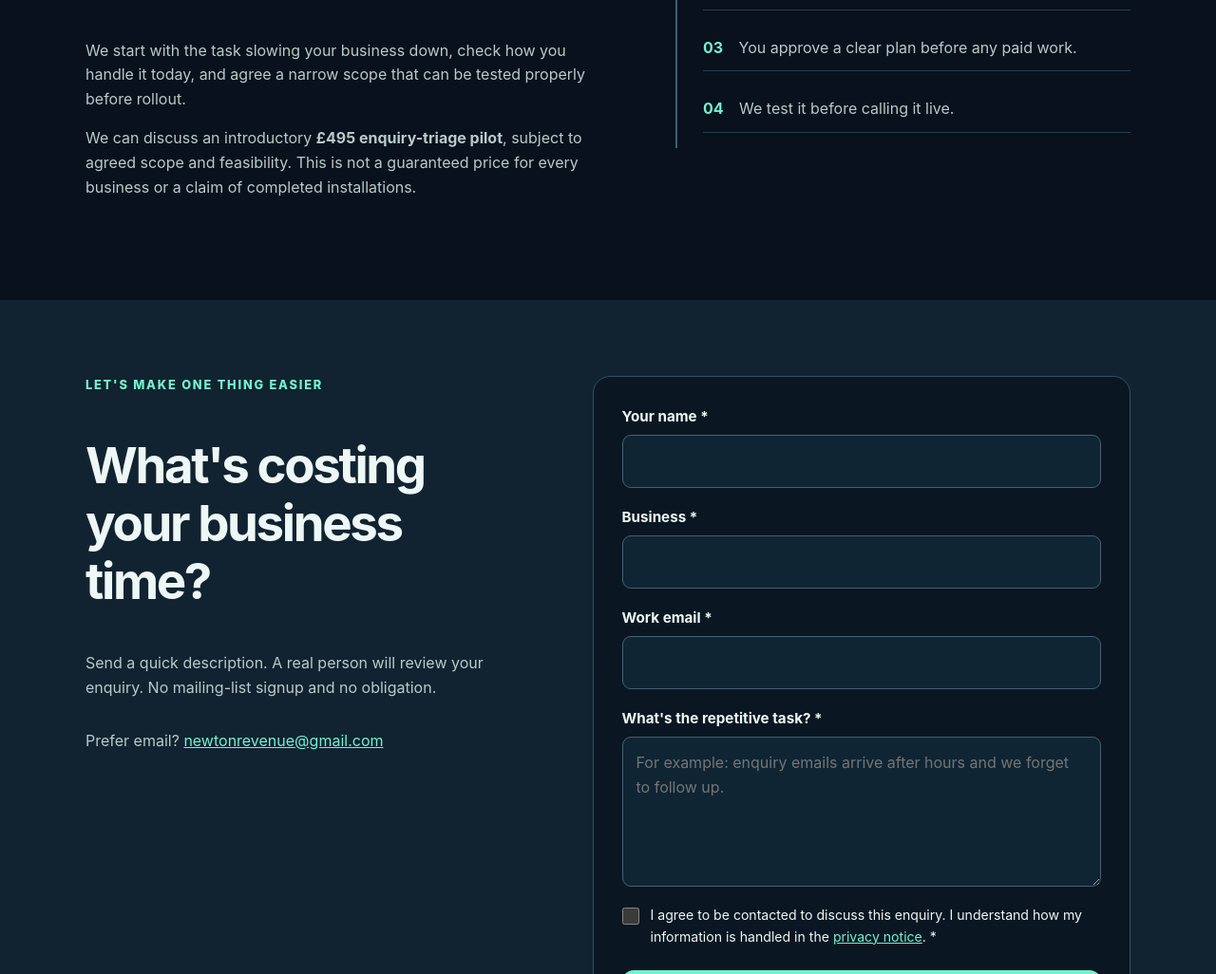
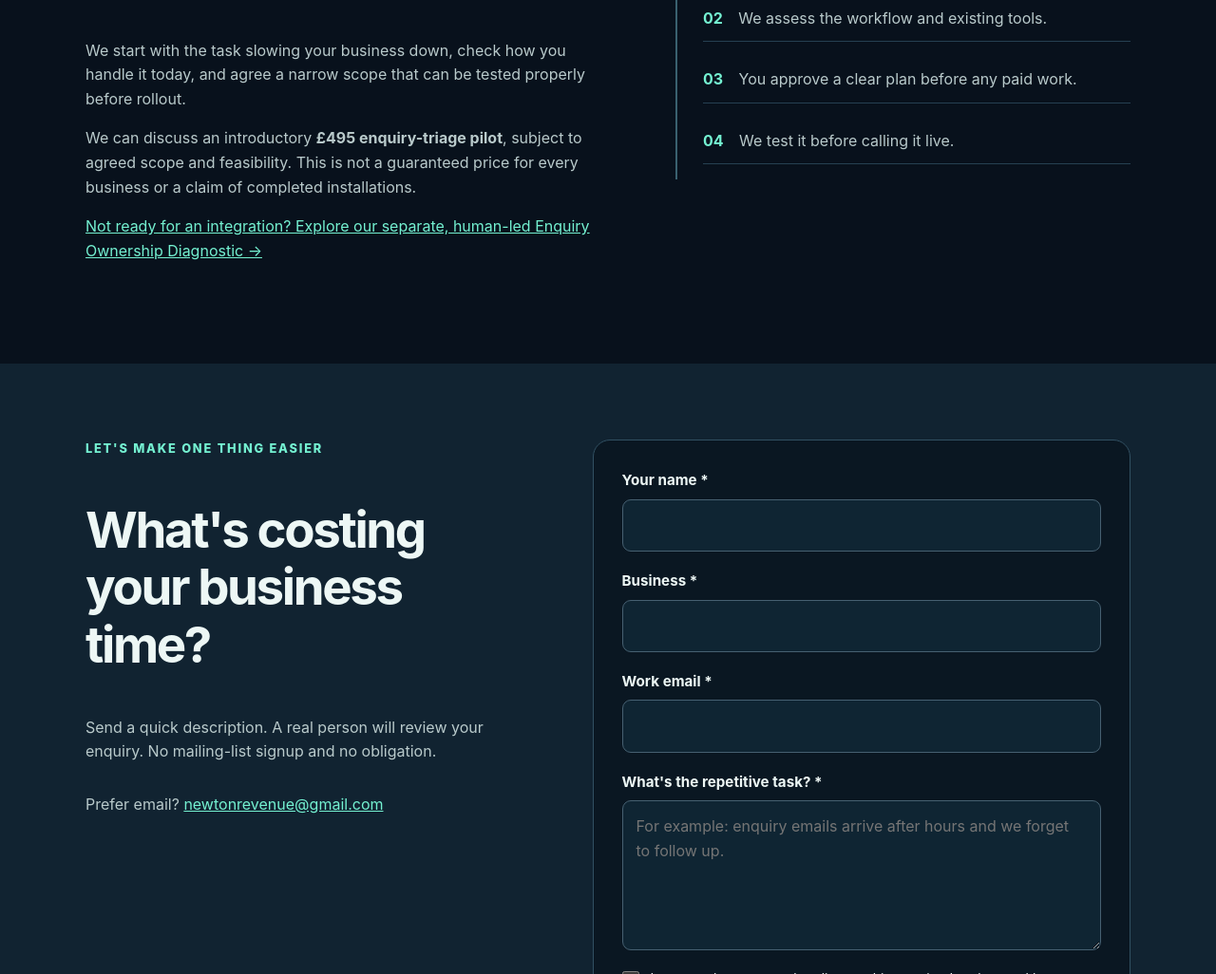
Before and after one commit to mikeyrnewton-pixel/newton-revenue-site, a website: page public/index.html in a window 1280 px wide. Shown: the part 2500-3526 px from the top of the page at 95% size. Drawn offline with Linux system fonts and the light colour scheme.

Commit message:
Link bounded diagnostic from relevant homepage section

```diff
--- a/public/index.html
+++ b/public/index.html
@@ -24,7 +24,7 @@
 <article><div class="num">02</div><h3>Follow-ups</h3><p>Prepare useful replies and reminders without sending unapproved messages to customers.</p></article>
 <article><div class="num">03</div><h3>Appointments & admin</h3><p>Explore booking, quote-preparation and reporting workflows where the integrations make sense.</p></article>
 </div></div></section>
-<section id="how" class="container process"><div><div class="eyebrow">SMALL, TESTABLE, REAL</div><h2>One bottleneck. One working improvement.</h2><p>We start with the task slowing your business down, check how you handle it today, and agree a narrow scope that can be tested properly before rollout.</p><p>We can discuss an introductory <strong>£495 enquiry-triage pilot</strong>, subject to agreed scope and feasibility. This is not a guaranteed price for every business or a claim of completed installations.</p></div><div class="steps"><p><b>01</b> Tell us where enquiries get stuck.</p><p><b>02</b> We assess the workflow and existing tools.</p><p><b>03</b> You approve a clear plan before any paid work.</p><p><b>04</b> We test it before calling it live.</p></div></section>
+<section id="how" class="container process"><div><div class="eyebrow">SMALL, TESTABLE, REAL</div><h2>One bottleneck. One working improvement.</h2><p>We start with the task slowing your business down, check how you handle it today, and agree a narrow scope that can be tested properly before rollout.</p><p>We can discuss an introductory <strong>£495 enquiry-triage pilot</strong>, subject to agreed scope and feasibility. This is not a guaranteed price for every business or a claim of completed installations.</p><p><a href="/enquiry-diagnostic/">Not ready for an integration? Explore our separate, human-led Enquiry Ownership Diagnostic →</a></p></div><div class="steps"><p><b>01</b> Tell us where enquiries get stuck.</p><p><b>02</b> We assess the workflow and existing tools.</p><p><b>03</b> You approve a clear plan before any paid work.</p><p><b>04</b> We test it before calling it live.</p></div></section>
 <section class="contact" id="enquire"><div class="container contactgrid"><div><div class="eyebrow">LET'S MAKE ONE THING EASIER</div><h2>What's costing your business time?</h2><p>Send a quick description. A real person will review your enquiry. No mailing-list signup and no obligation.</p><p class="alternative">Prefer email? <a href="mailto:newtonrevenue@gmail.com?subject=Newton%20Revenue%20enquiry">newtonrevenue@gmail.com</a></p></div><form id="enquiry-form" novalidate><label for="lead-name">Your name *</label><input id="lead-name" name="name" autocomplete="name" maxlength="100" required>
 <label for="lead-company">Business *</label><input id="lead-company" name="company" autocomplete="organization" maxlength="120" required>
 <label for="lead-email">Work email *</label><input id="lead-email" name="email" type="email" autocomplete="email" maxlength="200" required>
```
